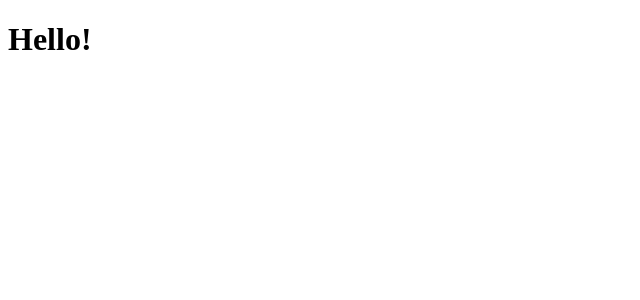
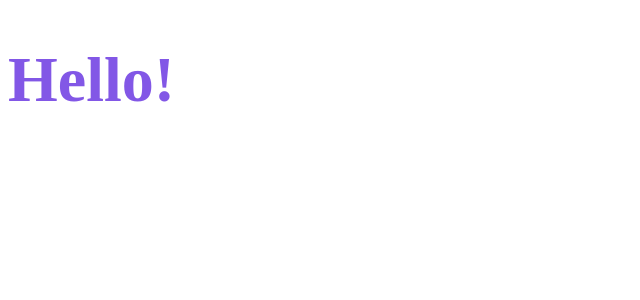
Before and after one commit to gutemberg-jhonata/dtmoney, a React (Create React App) app: page / in a window 1280 px wide. Shown: the top 300 px of the page, without its empty margins (0-640 px from the left). Built offline with nearby package versions, Linux system fonts and the light colour scheme.

Commit message:
Add styled-components

```diff
--- a/package.json
+++ b/package.json
@@ -6,6 +6,7 @@
     "react": "^17.0.2",
     "react-dom": "^17.0.2",
     "react-scripts": "4.0.3",
+    "styled-components": "^5.3.0",
     "web-vitals": "^1.0.1"
   },
   "devDependencies": {
@@ -16,6 +17,7 @@
     "@types/node": "^12.0.0",
     "@types/react": "^17.0.0",
     "@types/react-dom": "^17.0.0",
+    "@types/styled-components": "^5.1.9",
     "typescript": "^4.1.2"
   },
   "scripts": {
--- a/src/App.tsx
+++ b/src/App.tsx
@@ -1,7 +1,12 @@
-import React from 'react';
+import styled from 'styled-components';
+
+const Title = styled.h1`
+  font-size: 64px;
+  color: #8257e6;
+`;
 
 export function App() {
   return (
-    <h1>Hello!</h1>
+    <Title>Hello!</Title>
   );
 }
```
Also changed, not shown: 2 other files (tests, documents, lock files or other folders).
